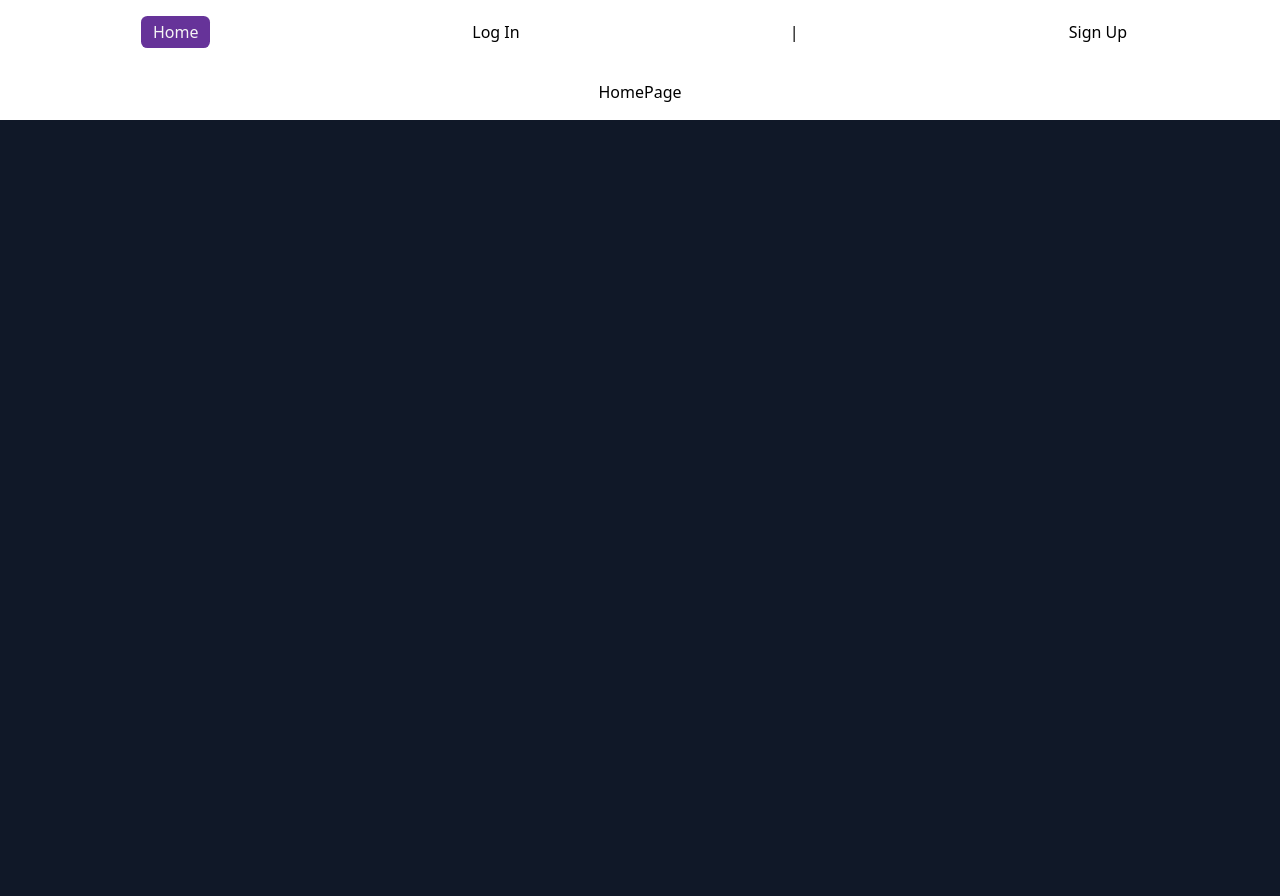
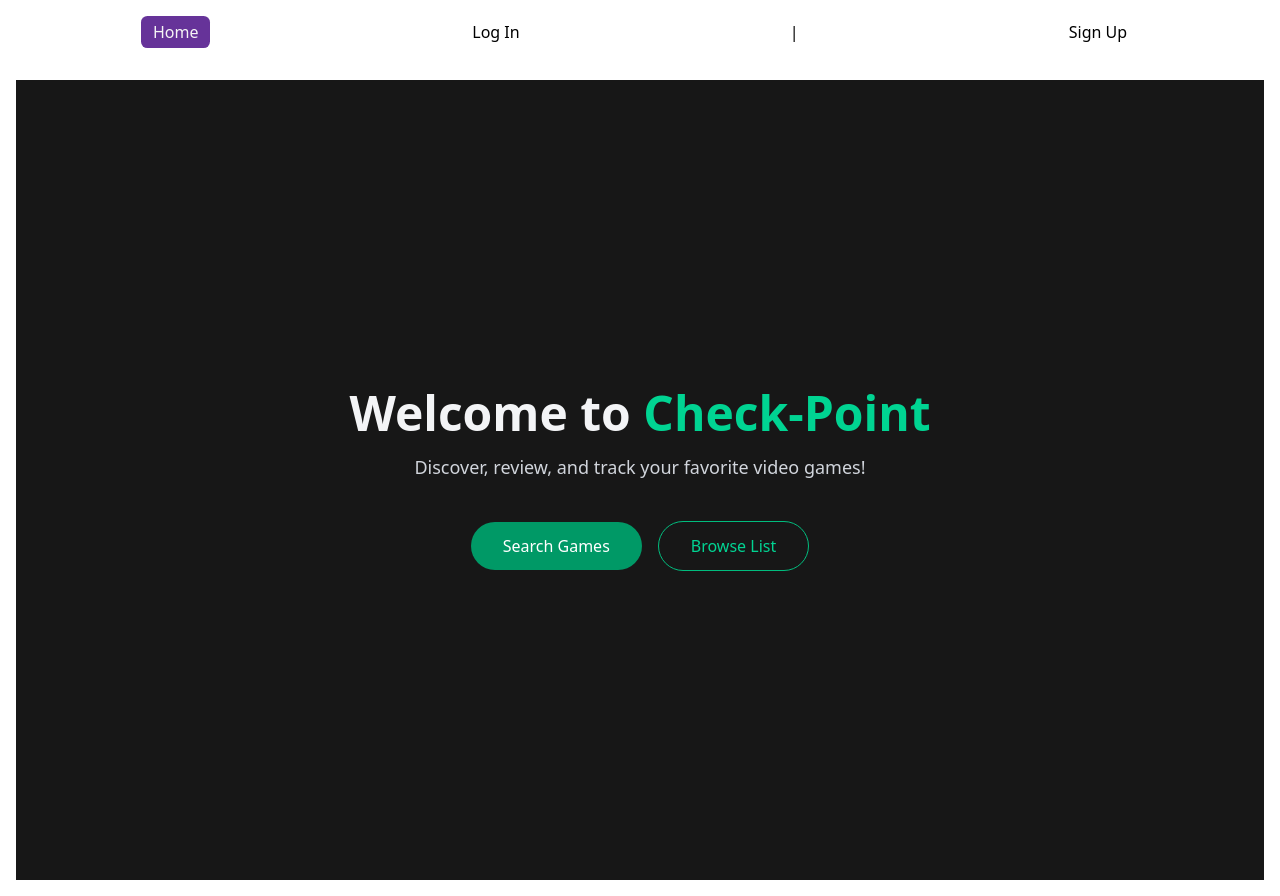
Before and after one commit to skysalisbury/check-point, a React (Vite) app in the folder frontend/: page / in a window 1280 px wide. Before the commit the page ends 800 px from the top, so only its background shows below. Built offline with nearby package versions, Linux system fonts and the light colour scheme.

Commit message:
More styling Home and Review List Page

```diff
--- a/frontend/src/components/NavBar/NavBar.jsx
+++ b/frontend/src/components/NavBar/NavBar.jsx
@@ -16,7 +16,7 @@ export default function NavBar({ user, setUser }) {
       {user ? (
         <>
           &nbsp; | &nbsp;
-          <NavLink to="/games" end>Game List</NavLink>
+          <NavLink to="/games">Game List</NavLink>
           &nbsp; | &nbsp;
           <Link to="/reviews">All Reviews</Link>
           &nbsp; | &nbsp;
--- a/frontend/src/pages/HomePage/HomePage.jsx
+++ b/frontend/src/pages/HomePage/HomePage.jsx
@@ -1,7 +1,49 @@
+import { Link } from 'react-router';
+
 export default function HomePage() {
- return (
-  <div>
-   <h1>HomePage</h1>
-  </div>
- );
+  return (
+    <section className="min-h-screen bg-neutral-900 flex items-center">
+      <div className="mx-auto max-w-3xl px-6 text-center text-gray-100">
+        {/* hero title */}
+        <h1 className="text-4xl font-extrabold sm:text-5xl">
+          Welcome to <span className="text-emerald-400">Check-Point</span>
+        </h1>
+        <p className="mt-4 text-lg text-gray-300">
+          Discover, review, and track your favorite video games!
+        </p>
+
+        {/* primary actions */}
+        <div className="mt-10 flex flex-col items-center gap-4 sm:flex-row sm:justify-center">
+          <Link
+            to="/search"
+            className="
+              rounded-full bg-emerald-600 px-8 py-3 font-medium text-white
+              transition hover:bg-emerald-500
+            "
+          >
+            Search Games
+          </Link>
+          <Link
+            to="/games"
+            className="
+              rounded-full border border-emerald-500 px-8 py-3 font-medium
+              text-emerald-400 transition hover:bg-emerald-600 hover:text-white
+            "
+          >
+            Browse List
+          </Link>
+        </div>
+
+        {/* subtle background flourish */}
+        <div
+          aria-hidden="true"
+          className="
+            pointer-events-none absolute inset-0
+            bg-[radial-gradient(ellipse_at_center,_var(--tw-gradient-stops))]
+            from-emerald-600/10 via-transparent to-transparent
+          "
+        />
+      </div>
+    </section>
+  );
 }
--- a/frontend/src/pages/ReviewListPage/ReviewListPage.jsx
+++ b/frontend/src/pages/ReviewListPage/ReviewListPage.jsx
@@ -4,56 +4,65 @@ import * as reviewService from '../../services/reviewService';
 
 export default function ReviewListPage() {
   const [reviews, setReviews] = useState([]);
-  const [isEditing, setIsEditing] = useState(false);
 
+  /* ---------- data ---------- */
   useEffect(() => {
-    async function fetchReviews() {
-      const allReviews = await reviewService.getAll();
-      setReviews(allReviews);
-    }
-    fetchReviews();
+    (async () => setReviews(await reviewService.getAll()))();
   }, []);
 
+  /* ---------- render ---------- */
   return (
-    <main>
-      <h1>All Reviews</h1>
+    <section className="min-h-screen bg-neutral-900 pt-8 pb-16">
+      <div className="mx-auto max-w-4xl px-4 text-gray-100">
+        <h1 className="mb-6 text-2xl font-bold">All Reviews</h1>
+
         {reviews.length === 0 ? (
-        <p>No reviews yet.</p>
+          <p className="text-gray-400">No reviews yet.</p>
         ) : (
-        reviews.map((review) => (
-          <div
+          <ul className="space-y-6">
+            {reviews.map((review) => (
+              <li
                 key={review._id}
+                className="
+                  rounded-md border border-neutral-700 bg-neutral-800 p-4
+                  shadow-sm transition
+                  hover:-translate-y-1 hover:shadow-lg hover:shadow-emerald-500/30
+                "
               >
-            <h2>{review.title}</h2>
+                <h2 className="text-lg font-semibold text-gray-100">
+                  {review.title}
+                </h2>
 
-            {/* ✅ LINK TO GAME */}
-            <p>
-              <strong>Game:</strong>{' '}
+                <p className="mt-1 text-gray-300">
+                  <strong className="text-gray-400">Game:</strong>{' '}
                   {review.game ? (
-                <Link to={`/games/${review.game._id}`}>{review.game.title}</Link>
+                    <Link
+                      to={`/games/${review.game._id}`}
+                      className="text-emerald-400 underline hover:text-emerald-300"
+                    >
+                      {review.game.title}
+                    </Link>
                   ) : (
                     'Unknown'
                   )}
                 </p>
 
-            {/* DISPLAY AUTHOR (PROFILE PAGE FOR LATER) */}
-            <p>
-              <strong>Author:</strong>{' '}
-              {review.author ? (
-                // For now, just display name. Bookmark link for later.
-                review.author.name
-              ) : (
-                'Anonymous'
-              )}
+                <p className="text-gray-300">
+                  <strong className="text-gray-400">Author:</strong>{' '}
+                  {review.author ? review.author.name : 'Anonymous'}
                 </p>
 
-            <p>
-              <strong>Rating:</strong> {review.rating}/10
+                <p className="text-gray-300">
+                  <strong className="text-gray-400">Rating:</strong>{' '}
+                  {review.rating}/10
                 </p>
-            <p>{review.text}</p>
+
+                <p className="mt-3 text-gray-200">{review.text}</p>
+              </li>
+            ))}
+          </ul>
+        )}
       </div>
-        ))
-      )}
-    </main>
+    </section>
   );
 }
```
Also changed, not shown: 1 other file (tests, documents, lock files or other folders). Lines whose indentation alone changed are shown as unchanged.
